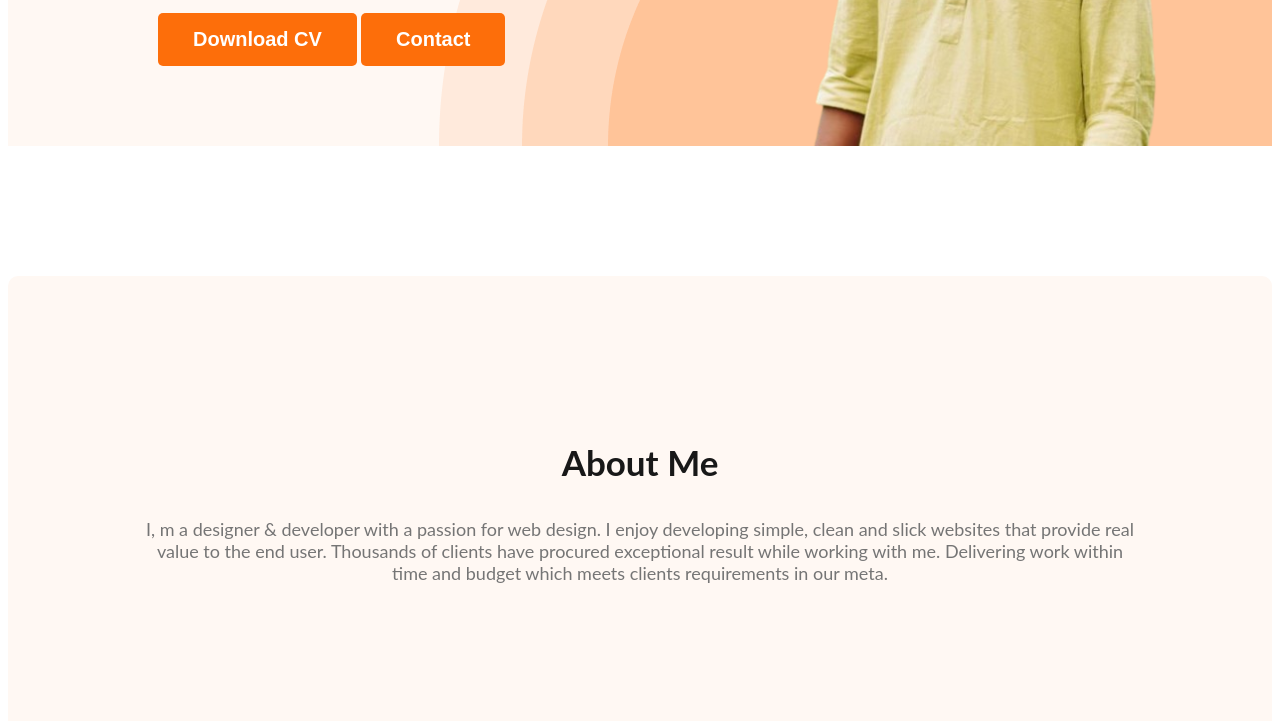
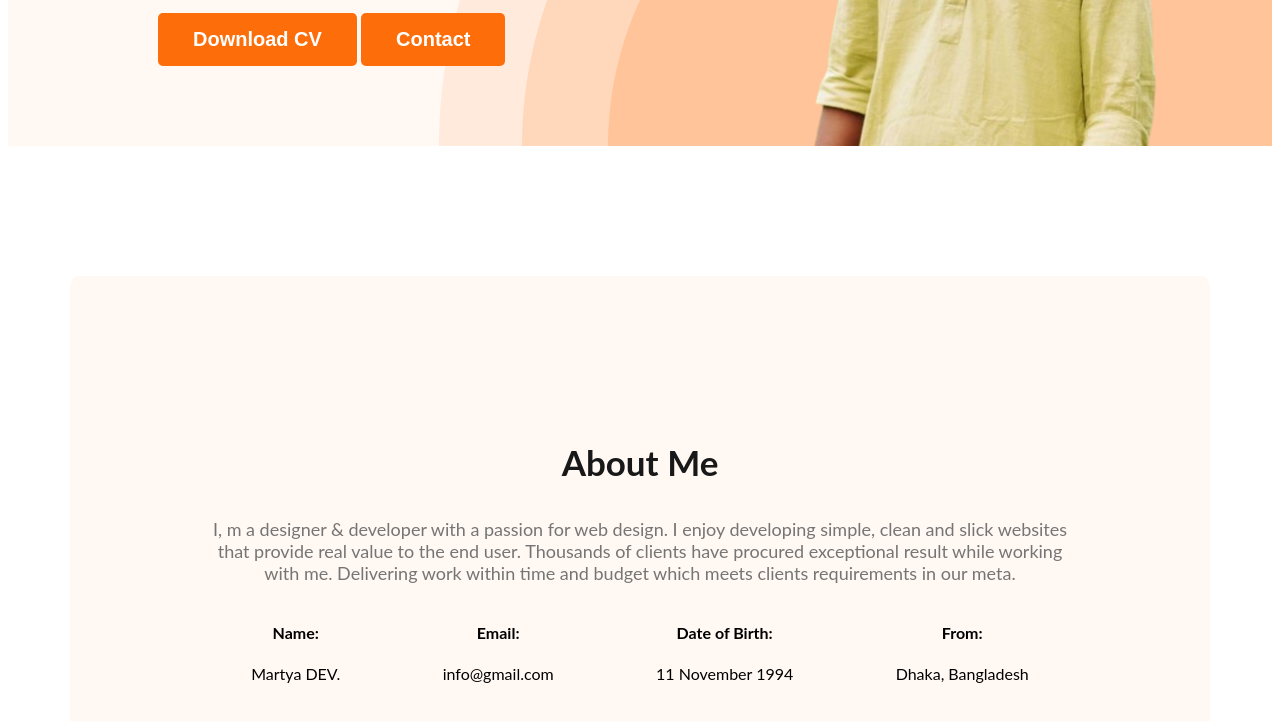
Before and after one commit to piash071/martya-dev-portfolio, a plain HTML site: page index.html in a window 1280 px wide. Shown: the part 529-1250 px from the top of the page. Drawn offline with Linux system fonts and the light colour scheme.

Commit message:
added about information

```diff
--- a/index.html
+++ b/index.html
@@ -30,7 +30,6 @@
             <img class="profile-pic" src="images/martya.png" alt="">
         </div>
 
-
     </header>
     <main>
         <section class="about">
@@ -38,6 +37,24 @@
             <p class="section-description">
                 I, m a designer & developer with a passion for web design. I enjoy developing simple, clean and slick websites that provide real value to the end user. Thousands of clients have procured exceptional result while working with me. Delivering work within time and budget which meets clients requirements in our meta.
             </p>
+            <div class="about-info-container">
+                <div class="about-info">
+                    <h4 class="info-title">Name:</h4>
+                    <p class="info-description">Martya DEV.</p>
+                </div>
+                <div class="about-info">
+                    <h4 class="info-title">Email:</h4>
+                    <p class="info-description">info@gmail.com</p>
+                </div>
+                <div class="about-info">
+                    <h4 class="info-title">Date of Birth:</h4>
+                    <p class="info-description">11 November 1994</p>
+                </div>
+                <div class="about-info">
+                    <h4 class="info-title">From:</h4>
+                    <p class="info-description">Dhaka, Bangladesh</p>
+                </div>
+            </div>
         </section>
 
     </main>
--- a/styles/portfolio.css
+++ b/styles/portfolio.css
@@ -105,3 +105,14 @@ nav a {
     text-align: center;
     font-size: 18px;
 }
+main{
+    max-width: 1140px;
+    margin: 0 auto;
+}
+.about-info-container{
+    display: flex;
+    justify-content: space-around;
+}
+.about-info{
+    text-align: center;
+}
```
